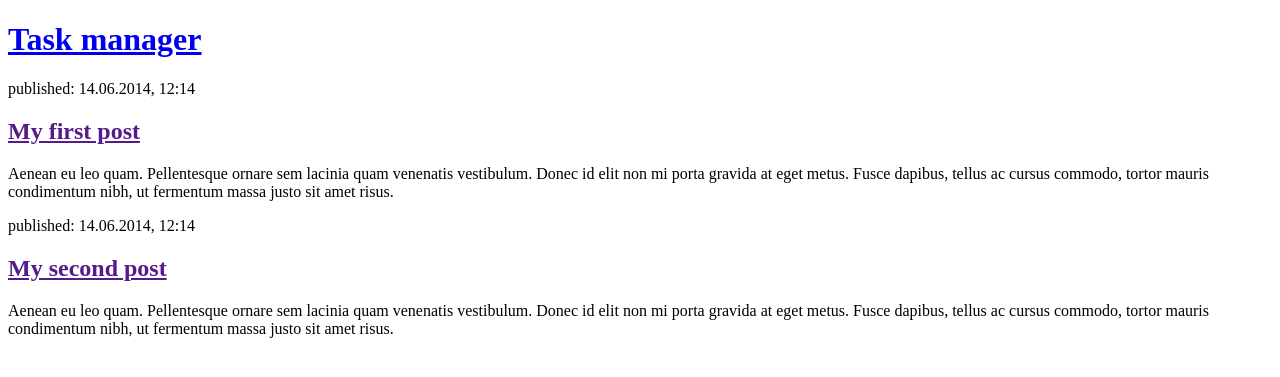
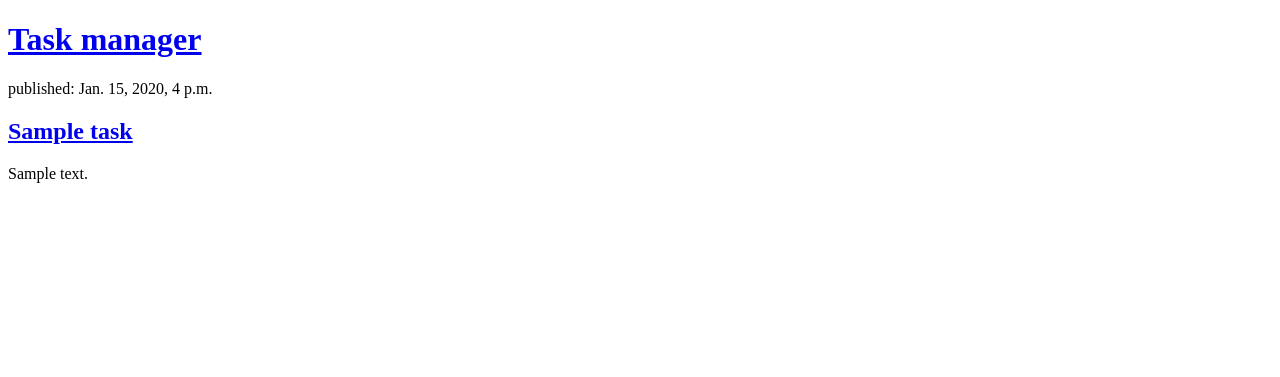
Before and after one commit to Sanzhar-MAK/Task-Manager-App, a Django app: page / in a window 1280 px wide. Shown: the top 377 px of the page. Run offline with Django 5.2, Linux system fonts and the light colour scheme; tables that the repository leaves empty hold one stand-in row (values such as "Sample post").

Commit message:
Modified templates to display tasks from database.

```diff
--- a/tasks/models.py
+++ b/tasks/models.py
@@ -9,5 +9,9 @@ class Task(models.Model):
     created_at = models.DateTimeField(auto_now_add=True)
     updated_at = models.DateTimeField(auto_now=True)
 
+
+    def publish(self):
+        self.save()
+
     def __str__(self):
         return self.title
--- a/tasks/templates/tasks/app_list.html
+++ b/tasks/templates/tasks/app_list.html
@@ -15,27 +15,16 @@
             </h1>
         </div>
     </header>
-
     <main>
         <div class="main-content">
             <div class="tasks">
+                {% for task in tasks%}
                 <div class="task">
-                    <time class="task-time">published: 14.06.2014, 12:14</time>
-                    <h2 class="task-title"><a href="">My first post</a></h2>
-                    <p class="task-text">Aenean eu leo quam. Pellentesque ornare sem lacinia quam venenatis vestibulum.
-                        Donec id elit non
-                        mi porta gravida at eget metus. Fusce dapibus, tellus ac cursus commodo, tortor mauris
-                        condimentum nibh, ut fermentum massa justo sit amet risus.</p>
+                    <time class="task-time">published: {{task.created_at}}</time>
+                    <h2 class="task-title"><a href="/">{{task.title}}</a></h2>
+                    <p class="task-text">{{task.description|linebreaksbr}}</p>
                 </div>
-
-                <div class="task">
-                    <time class="task-time">published: 14.06.2014, 12:14</time>
-                    <h2 class="task-title"><a href="">My second post</a></h2>
-                    <p class="task-text">Aenean eu leo quam. Pellentesque ornare sem lacinia quam venenatis vestibulum.
-                        Donec id elit non
-                        mi porta gravida at eget metus. Fusce dapibus, tellus ac cursus commodo, tortor mauris
-                        condimentum nibh, ut fermentum massa justo sit amet risus.</p>
-                </div>
+                {% endfor %}
             </div>
         </div>
 
--- a/tasks/views.py
+++ b/tasks/views.py
@@ -1,6 +1,9 @@
 from django.shortcuts import render
+from .models import Task
+from django.utils import timezone
 
 # Create your views here.
 
 def app_list(request):
-    return render(request, 'tasks/app_list.html', {})
+    tasks = Task.objects.filter(created_at__lte=timezone.now()).order_by('created_at')
+    return render(request, 'tasks/app_list.html', {'tasks': tasks})
```
